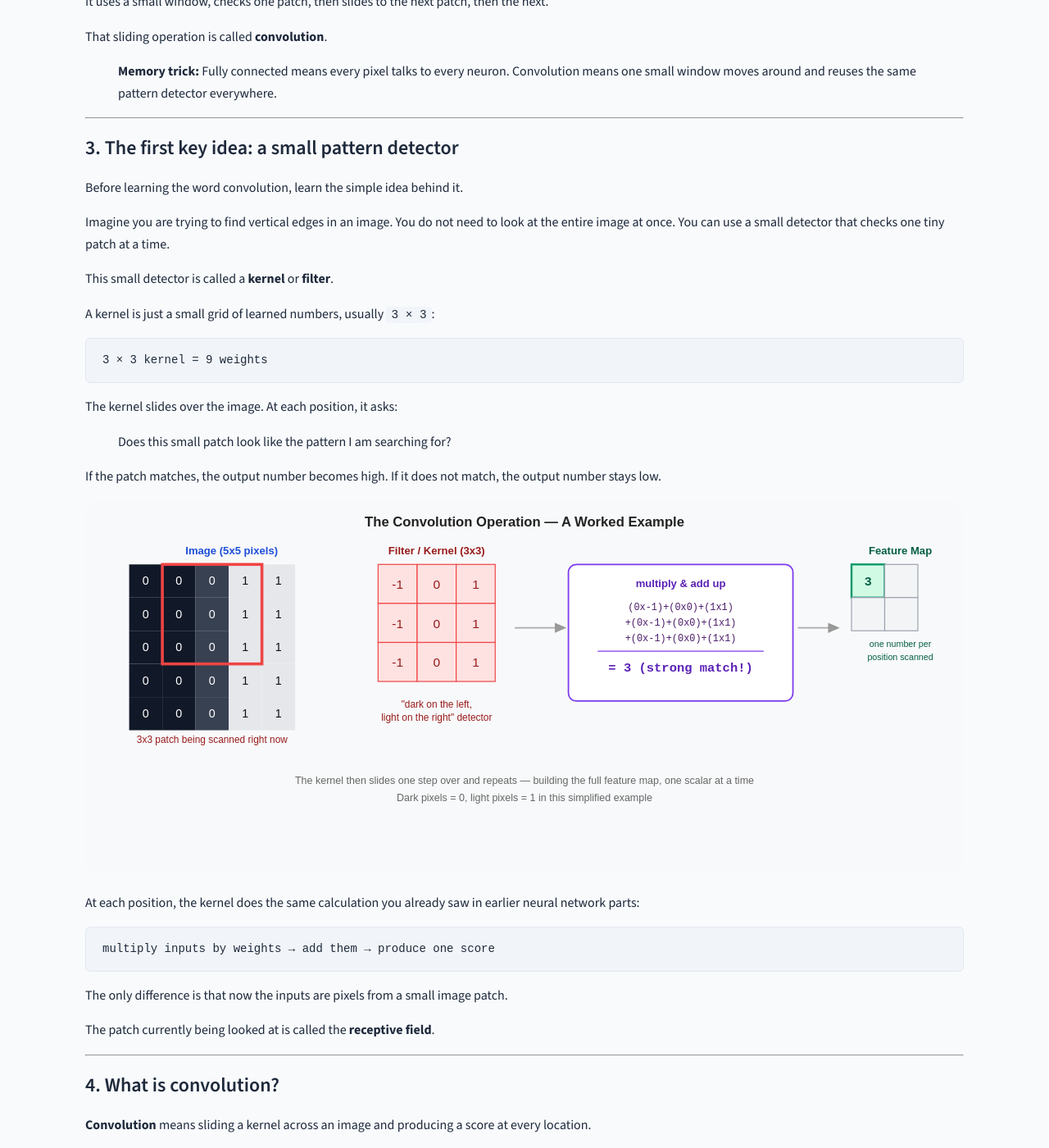
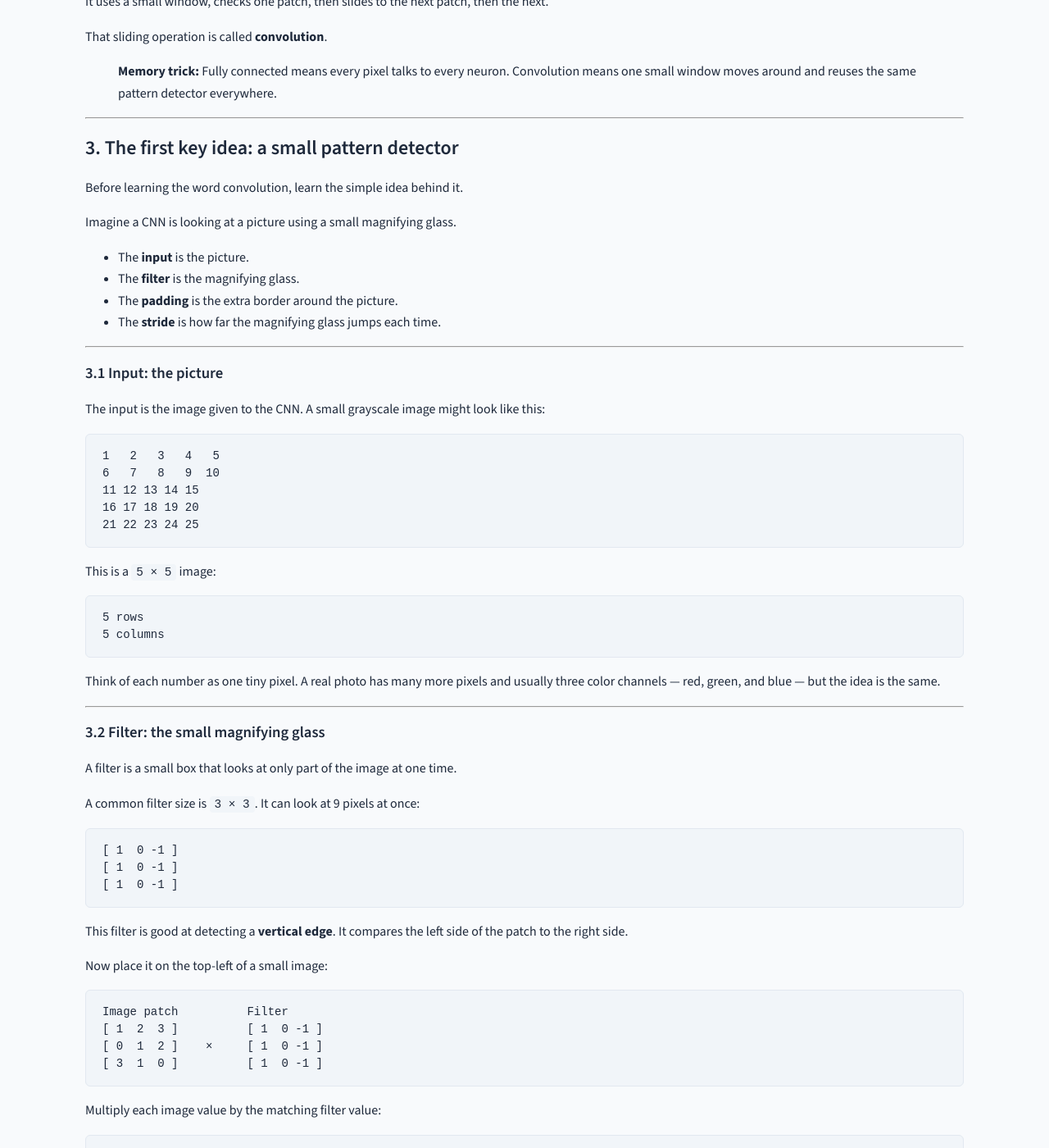
Before and after one commit to rilov/handbook, a Jekyll site: the page built from _topics/Convolutional Neural Networks - A Friendly Guide.md, in a window 1280 px wide and 1400 px high, scrolled down 4050 px. Shown: the whole window at 82% size. Built offline with Jekyll 4.4.1, drawn with Linux system fonts in a browser that asks for light colours; our own code applies the rules of GitHub Pages for plain Markdown files; some of the changed text lies outside the part shown.

Commit message:
Part 9 CNN: expand section 3 with kid-friendly input/filter/stride/padding explanation, concrete filter example, and 32x32 -> 30x30 output-size worked example

````diff
--- a/_topics/Convolutional Neural Networks - A Friendly Guide.md
+++ b/_topics/Convolutional Neural Networks - A Friendly Guide.md
@@ -183,31 +183,267 @@
 
 Before learning the word convolution, learn the simple idea behind it.
 
-Imagine you are trying to find vertical edges in an image. You do not need to look at the entire image at once. You can use a small detector that checks one tiny patch at a time.
+Imagine a CNN is looking at a picture using a small magnifying glass.
 
-This small detector is called a **kernel** or **filter**.
+- The **input** is the picture.
+- The **filter** is the magnifying glass.
+- The **padding** is the extra border around the picture.
+- The **stride** is how far the magnifying glass jumps each time.
 
-A kernel is just a small grid of learned numbers, usually `3 × 3`:
+---
+
+### 3.1 Input: the picture
+
+The input is the image given to the CNN. A small grayscale image might look like this:
 
 ```text
-3 × 3 kernel = 9 weights
+1   2   3   4   5
+6   7   8   9  10
+11 12 13 14 15
+16 17 18 19 20
+21 22 23 24 25
 ```
 
-The kernel slides over the image. At each position, it asks:
-
-> Does this small patch look like the pattern I am searching for?
-
-If the patch matches, the output number becomes high. If it does not match, the output number stays low.
-
-<img src="{{ site.baseurl }}/assets/img/convolution-kernel-sliding.svg" alt="A 3x3 kernel scanning a 5x5 image, multiplying and summing values in the receptive field to produce one scalar in the feature map" width="100%" />
-
-At each position, the kernel does the same calculation you already saw in earlier neural network parts:
+This is a `5 × 5` image:
 
 ```text
-multiply inputs by weights → add them → produce one score
+5 rows
+5 columns
 ```
 
-The only difference is that now the inputs are pixels from a small image patch.
+Think of each number as one tiny pixel. A real photo has many more pixels and usually three color channels — red, green, and blue — but the idea is the same.
+
+---
+
+### 3.2 Filter: the small magnifying glass
+
+A filter is a small box that looks at only part of the image at one time.
+
+A common filter size is `3 × 3`. It can look at 9 pixels at once:
+
+```text
+[ 1  0 -1 ]
+[ 1  0 -1 ]
+[ 1  0 -1 ]
+```
+
+This filter is good at detecting a **vertical edge**. It compares the left side of the patch to the right side.
+
+Now place it on the top-left of a small image:
+
+```text
+Image patch          Filter
+[ 1  2  3 ]          [ 1  0 -1 ]
+[ 0  1  2 ]    ×     [ 1  0 -1 ]
+[ 3  1  0 ]          [ 1  0 -1 ]
+```
+
+Multiply each image value by the matching filter value:
+
+```text
+(1 × 1) + (2 × 0) + (3 × -1)
++ (0 × 1) + (1 × 0) + (2 × -1)
++ (3 × 1) + (1 × 0) + (0 × -1)
+```
+
+Add all the results:
+
+```text
+1 + 0 - 3 + 0 + 0 - 2 + 3 + 0 + 0 = -1
+```
+
+That single number `-1` becomes one value in the **output feature map**.
+
+A filter may learn to detect:
+
+| Pattern | What it finds |
+|---|---|
+| Vertical edges | Sides of an object |
+| Horizontal edges | Top or bottom boundary |
+| Corners | Where two edges meet |
+| Curves | Circular shapes |
+| Textures | Fur, grass, or fabric |
+| Complex features | Eyes, wheels, or faces |
+
+The programmer does not usually choose the filter values by hand. During training, the CNN learns values such as:
+
+```text
+[ 0.2  0.7  0.1]
+[-0.4  0.3  0.6]
+[ 0.1 -0.5 -0.2]
+```
+
+These numbers are **weights**. Backpropagation adjusts them so the filter becomes useful.
+
+---
+
+### 3.3 Stride: how far the filter moves
+
+Stride tells us how many pixels the filter moves each time.
+
+**Stride = 1**
+
+The filter moves one pixel at a time:
+
+```text
+Position 1:  [F F F . .]
+             [F F F . .]
+             [F F F . .]
+
+Position 2:  [. F F F .]
+             [. F F F .]
+             [. F F F .]
+
+Position 3:  [. . F F F]
+             [. . F F F]
+             [. . F F F]
+```
+
+It checks many positions, so the output is larger.
+
+**Stride = 2**
+
+The filter jumps two pixels at a time:
+
+```text
+Position 1:  [F F F . .]
+             [F F F . .]
+             [F F F . .]
+
+Position 2:  [. . F F F]
+             [. . F F F]
+             [. . F F F]
+```
+
+It checks fewer positions, so the output is smaller.
+
+| Stride | Movement | Output size |
+|---|---|---|
+| `S = 1` | Move 1 pixel | Larger |
+| `S = 2` | Jump 2 pixels | Smaller |
+| `S = 3` | Jump 3 pixels | Much smaller |
+
+---
+
+### 3.4 Padding: adding a border
+
+Padding means adding extra pixels around the outside of the image. Usually the extra pixels are zeros.
+
+A `3 × 3` image:
+
+```text
+1 2 3
+4 5 6
+7 8 9
+```
+
+With `padding = 1`:
+
+```text
+0 0 0 0 0
+0 1 2 3 0
+0 4 5 6 0
+0 7 8 9 0
+0 0 0 0 0
+```
+
+Padding gives the filter space to look at the edge pixels. Without padding, the filter cannot place its centre on the outside edge, and the output becomes smaller after every convolution.
+
+| Padding | What happens |
+|---|---|
+| `padding = 0` | No extra border. Output shrinks. |
+| `padding = 1` | Add 1 pixel border. Output can stay the same size with a `3 × 3` filter. |
+| `padding = 2` | Add 2 pixel border. Used for larger filters. |
+
+---
+
+### 3.5 Put everything together
+
+Suppose we have:
+
+```text
+Input:   5 × 5
+Filter:  3 × 3
+Padding: 0
+Stride:  1
+```
+
+The filter starts here:
+
+```text
+[F F F . .]
+[F F F . .]
+[F F F . .]
+[. . . . .]
+[. . . . .]
+```
+
+Then moves right:
+
+```text
+[. F F F .]
+[. F F F .]
+[. F F F .]
+[. . . . .]
+[. . . . .]
+```
+
+Then right again:
+
+```text
+[. . F F F]
+[. . F F F]
+[. . F F F]
+[. . . . .]
+[. . . . .]
+```
+
+There are 3 horizontal positions. The filter also moves downward into 3 vertical positions. So the output is:
+
+```text
+3 × 3
+```
+
+This matches the exact formula you will see later:
+
+```text
+Output size = ((N - F + 2P) / S) + 1
+```
+
+For this example:
+
+```text
+Output size = ((5 - 3 + 2×0) / 1) + 1
+            = (2 / 1) + 1
+            = 3
+```
+
+### Example from your question
+
+For a `32 × 32` image, a `3 × 3` filter, `padding = 0`, and `stride = 1`:
+
+```text
+Output size = ((32 - 3 + 2×0) / 1) + 1
+            = 29 + 1
+            = 30
+```
+
+So the output feature map is `30 × 30`.
+
+---
+
+### 3.6 Simple memory table
+
+| Term | Kid-friendly meaning |
+|---|---|
+| **Input** | The whole picture |
+| **Filter** | A small magnifying glass looking for patterns |
+| **Padding** | An extra border around the picture |
+| **Stride** | How far the magnifying glass moves |
+
+**Easy sentence:**
+
+> The filter moves across the input using a stride, while padding protects the edges.
 
 The patch currently being looked at is called the **receptive field**.
 
````
